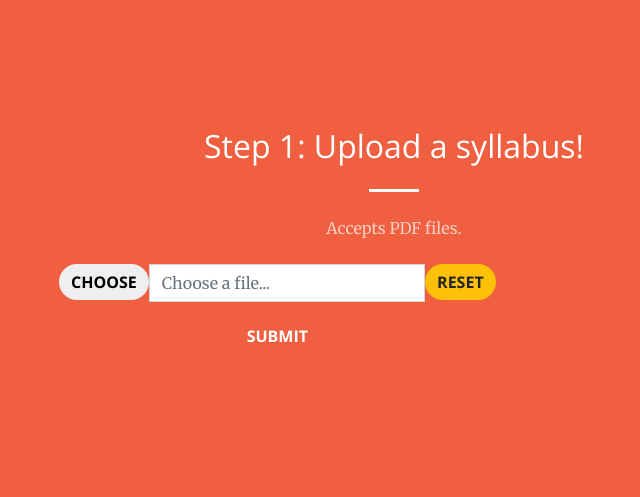
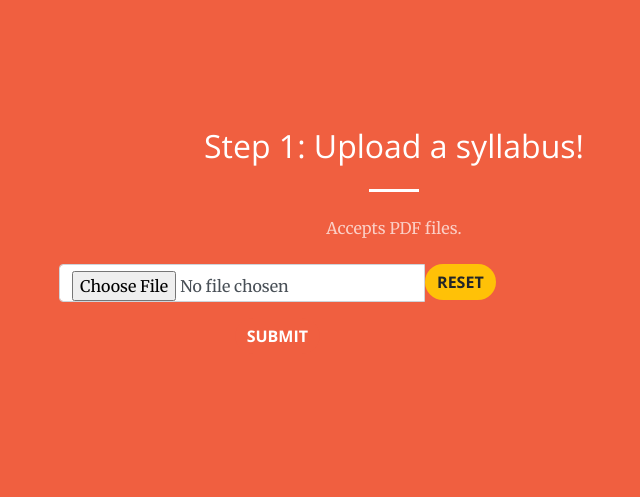
Before and after one commit to amanzanero/syllacal, a Django app: page / in a window 1280 px wide. Shown: the part 801-1298 px from the top of the page, without its empty margins (246-886 px from the left). Run offline with Django 3.2, Linux system fonts and the light colour scheme; some libraries are stand-ins or nearby versions.

Commit message:
add .gitattributs & form change

```diff
--- a/syllabus_reader/templates/syllabus_reader/index.html
+++ b/syllabus_reader/templates/syllabus_reader/index.html
@@ -81,10 +81,10 @@
               	<!-- COMPONENT START -->
               	<div class="form-group">
               		<div class="input-group input-file" name="Fichier1">
-              			<span class="input-group-btn">
+              			<!-- <span class="input-group-btn">
                       		<button class="btn btn-default btn-choose" type="button">Choose</button>
-                  		</span>
-                  		<input type="text" class="form-control" placeholder='Choose a file...' />
+                  		</span> -->
+                  		<input type="file" class="form-control" placeholder='Choose a file...' />
                   		<span class="input-group-btn">
                      			 <button class="btn btn-warning btn-reset" type="button">Reset</button>
                   		</span>
```
Also changed, not shown: 1 other file.
